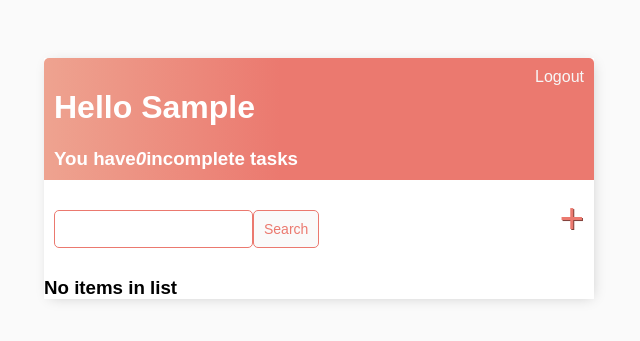
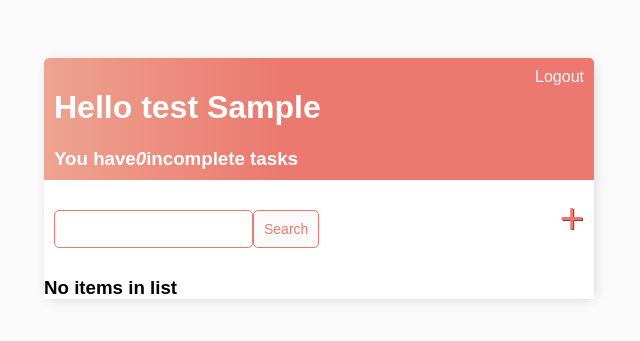
Before and after one commit to Gavriil1/CI_PP4_TD, a Django app: page / in a window 1280 px wide. Shown: the top 341 px of the page, without its empty margins (321-961 px from the left). Run offline with Django 4.2, Linux system fonts and the light colour scheme; the visitor is signed in with stand-in values (Sample User, id 1); data that the repository does not hold is empty.

Commit message:
connected heroku to github. make some changed to verify if sync is good

```diff
--- a/base/templates/base/task_list.html
+++ b/base/templates/base/task_list.html
@@ -3,7 +3,7 @@
 
 <div class="header-bar">
     <div>
-        <h1>Hello {{request.user|title}} </h1>
+        <h1>Hello test {{request.user|title}} </h1>
         <h3 style="margin:0">You have<i>{{count}}</i>incomplete task{{ count|pluralize:"s" }}</h3>
     </div>
     {% if request.user.is_authenticated %}
```
